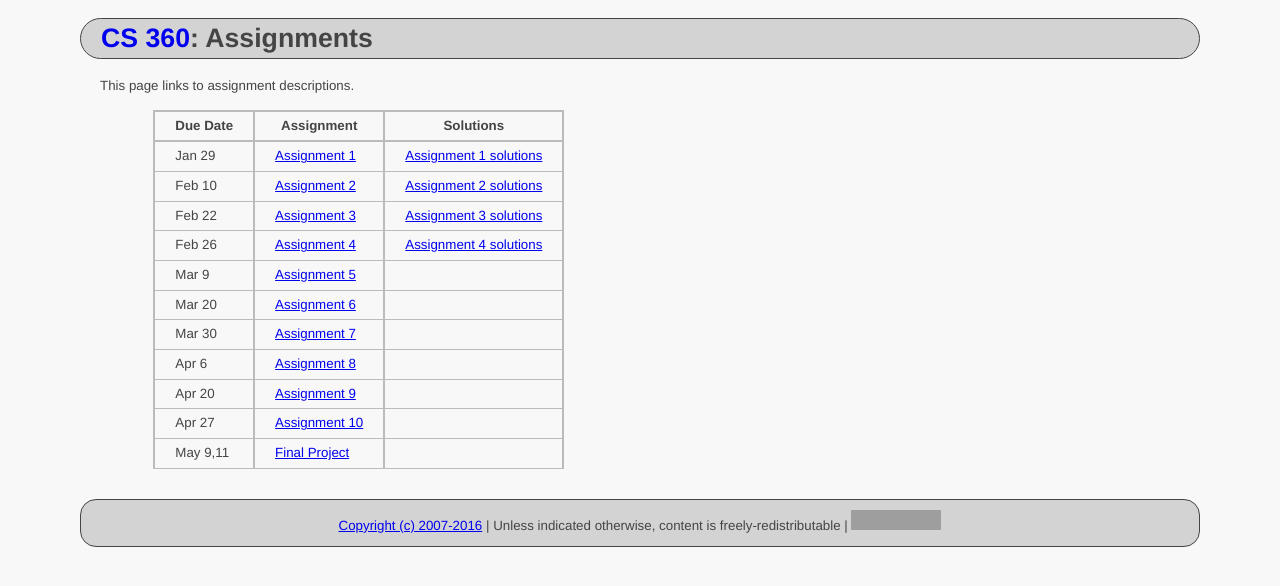
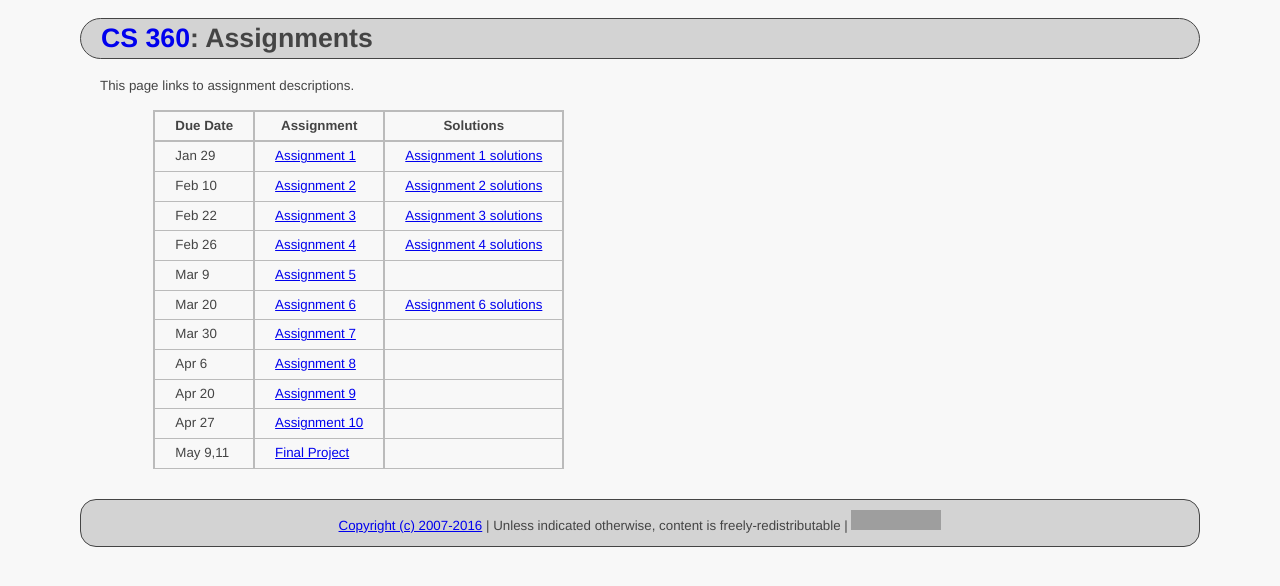
Before and after one commit to ycpcs/cs360-spring2016, a Jekyll site: the page built from assign/index.md, in a window 1280 px wide. Shown: the top 586 px of the page. Built offline with Jekyll 4.4.1, drawn with Linux system fonts in a browser that asks for light colours; grey boxes are pictures that could not be loaded.

Commit message:
add assign 6 solutions
add assign 6 solutions

```diff
--- a/assign/index.md
+++ b/assign/index.md
@@ -12,7 +12,7 @@ This page links to assignment descriptions.
 > Feb 22   | [Assignment 3](../assign/assign03.html)   | [Assignment 3 solutions](../assign/sol/assign03sol.pdf) |
 > Feb 26   | [Assignment 4](../assign/assign04.html)   | [Assignment 4 solutions](../assign/sol/assign04sol.pdf) |
 > Mar 9    | [Assignment 5](../assign/assign05.html)   |           |
-> Mar 20   | [Assignment 6](../assign/assign06.html)   |           |
+> Mar 20   | [Assignment 6](../assign/assign06.html)   | [Assignment 6 solutions](../assign/sol/assign06sol.pdf) |
 > Mar 30   | [Assignment 7](../assign/assign07.html)   |           |
 > Apr 6    | [Assignment 8](../assign/assign08.html)   |           |
 > Apr 20   | [Assignment 9](../assign/assign09.html)   |           |
```
Also changed, not shown: 2 other files.
